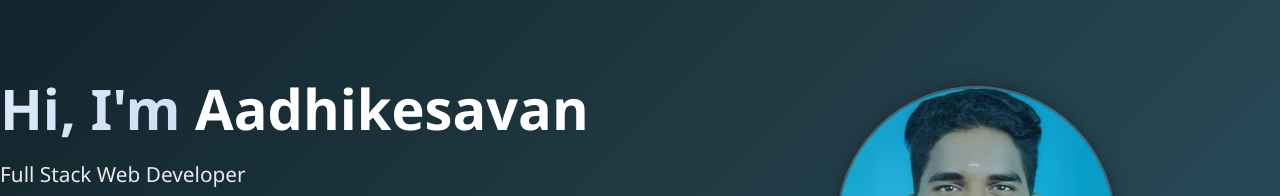
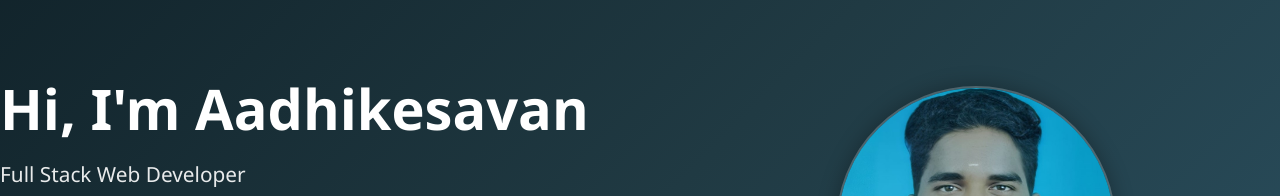
Before and after one commit to Aadhikesavan09/My-Portfolio, a plain HTML site: page index.html in a window 1280 px wide. Shown: the part 174-370 px from the top of the page. Drawn offline with Linux system fonts and the light colour scheme.

Commit message:
Update index.html

```diff
--- a/index.html
+++ b/index.html
@@ -32,7 +32,7 @@
         <div class="hero-content">
             <div class="hero-text">
                 <h1 class="hero-title">
-                <span class="gradient-text">Hi, I'm</span> Aadhikesavan
+                    Hi, I'm Aadhikesavan
                 </h1>
                 <p class="hero-subtitle">Full Stack Web Developer</p>
                 <p class="hero-description">
```
